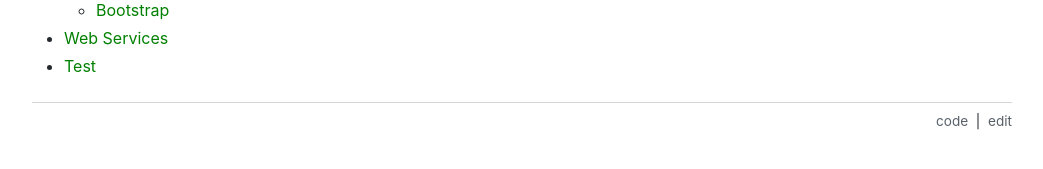
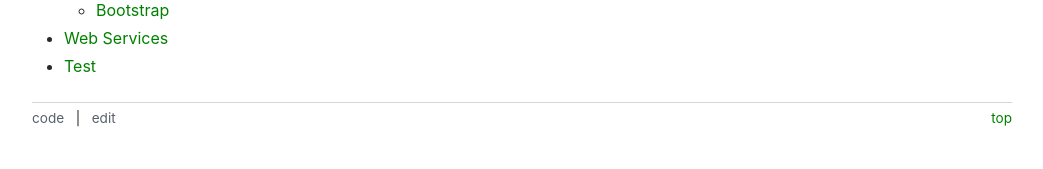
Before and after one commit to olexsyn/ITNote, a Jekyll site: the page built from README.md, in a window 1280 px wide. Shown: the part 405-574 px from the top of the page, without its empty margins (118-1161 px from the left). Built offline with Jekyll 4.4.1, drawn with Linux system fonts in a browser that asks for light colours; some web fonts are replaced; our own code applies the rules of GitHub Pages for plain Markdown files.

Commit message:
footer & breadcrumb

```diff
--- /dev/null
+++ b/_includes/breadcrumb.html
@@ -0,0 +1,23 @@
+<!-- breadcrumb -->
+{% if page.url != "/" %}
+  {% assign arr_pages = page.url | split: "/" %}
+  {% assign last_page = page.url | split: "/" | last %}
+  {% assign full_url = "" %}
+  <p>
+  {% for item in arr_pages %}
+    {% if item == '' %}
+      <a href="{{ site.baseurl }}">note</a>
+      {% assign full_url = full_url | append: site.baseurl %}
+    {% else %}
+      {% assign full_url = full_url | append: "/" %}
+      {% assign full_url = full_url | append: item %}
+      {% assign dir = item | remove: ".html" %}
+      {% if dir == last_page %}
+        / <b>{{ dir }}</b>
+      {% else %}
+        / <a href="{{ full_url }}">{{ dir }}</a>
+      {% endif %}
+    {% endif %}
+  {% endfor %}
+  </p>
+{% endif %}
--- /dev/null
+++ b/_includes/footer.html
@@ -0,0 +1,12 @@
+<!-- footer -->
+<hr style="margin: 24px 0 5px;" />
+<p><small>
+	<span class="float-left">
+		<a href="{{ site.baseurl }}/tree/master/git/github/repo2server/" target="_blank" class="text-gray">code</a>
+		&nbsp; | &nbsp;
+		<a href="{{ site.baseurl }}/edit/master/git/github/repo2server/README.md" target="_blank" class="text-gray">edit</a>
+	</span>
+	<span class="float-right">
+		<a href="#top">top</a>
+	</span>
+</small></p>
--- a/_layouts/default.html
+++ b/_layouts/default.html
@@ -9,34 +9,15 @@
 	<link href="{{ site.baseurl }}/css/github.css" rel="stylesheet">
 </head>
 <body>
+	<a name="top"></a>
 	<div class="container-lg px-3 my-5 markdown-body">
 
-{% if page.url != "/" %}
-  {% assign arr_pages = page.url | split: "/" %}
-  {% assign last_page = page.url | split: "/" | last %}
-  {% assign full_url = "" %}
-  <div class="breadcr"><p>
-  {% for item in arr_pages %}
-    {% if item == '' %}
-      <a href="{{ site.baseurl }}">note</a>
-      {% assign full_url = full_url | append: site.baseurl %}
-    {% else %}
-      {% assign full_url = full_url | append: "/" %}
-      {% assign full_url = full_url | append: item %}
-      {% assign dir = item | remove: ".html" %}
-      {% if dir == last_page %}
-        / <b>{{ dir }}</b>
-      {% else %}
-        / <a href="{{ full_url }}">{{ dir }}</a>
-      {% endif %}
-    {% endif %}
-  {% endfor %}
-  </p></div>
-{% endif %}
+{% include breadcrumb.html %}
 
 {{ content }}
 
-{% include edit.html %}
+{% include footer.html %}
+
 	</div>
 </body>
 </html>
```
